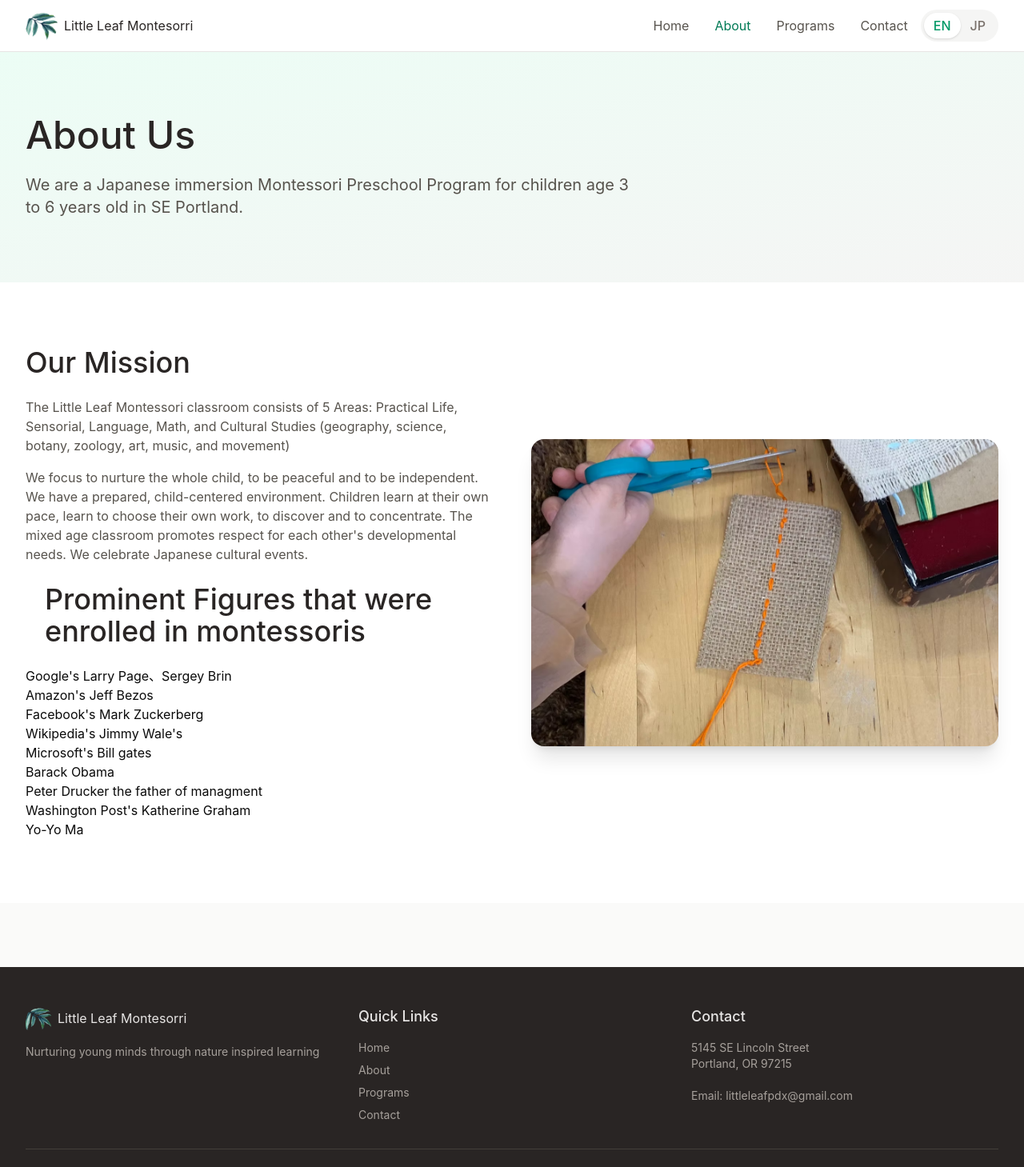
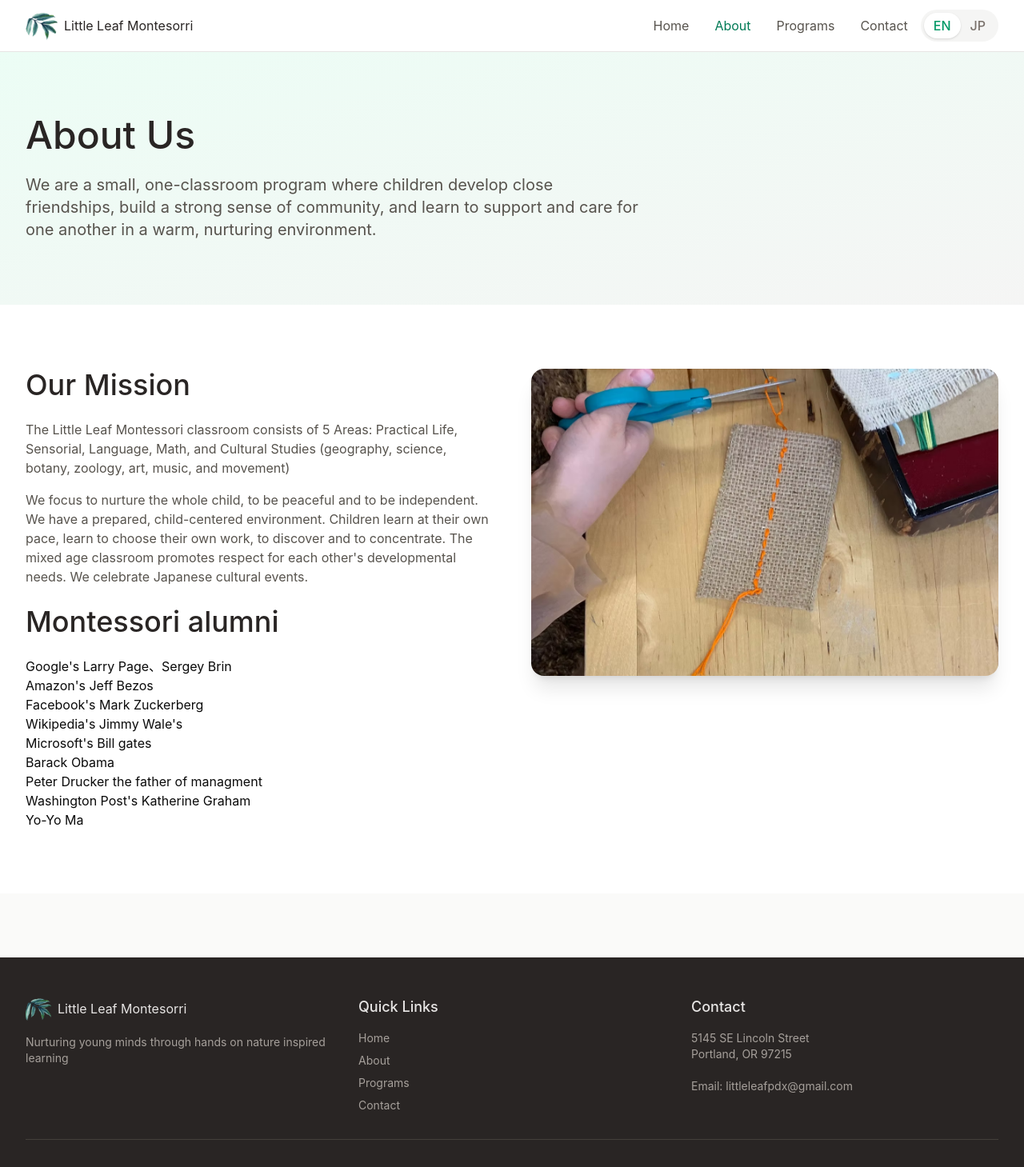
Before and after one commit to bysoftwareconsulting/little-leaf-montessori, a React (Vite) app in the folder littleLeafMontesorri/: page /about in a window 1280 px wide. Shown: the top 1459 px of the page at 80% size. Built offline with nearby package versions, Linux system fonts and the light colour scheme.

Commit message:
client requests

```diff
--- a/littleLeafMontesorri/src/app/components/About.tsx
+++ b/littleLeafMontesorri/src/app/components/About.tsx
@@ -19,7 +19,7 @@ export function About() {
       {/* Mission Section */}
       <section className="py-20 bg-white">
         <div className="max-w-7xl mx-auto px-4 sm:px-6 lg:px-8">
-          <div className="grid grid-cols-1 lg:grid-cols-2 gap-12 items-center">
+          <div className="grid grid-cols-1 lg:grid-cols-2 gap-12">
             <div>
               <h2 className="text-4xl mb-6 text-stone-800">{translations.aboutHero.title}</h2>
               <p className="text-stone-600 mb-4">
@@ -28,7 +28,7 @@ export function About() {
               <p className="text-stone-600">
               {translations.aboutHero.desc2}
               </p>
-              <h3 className="text-4xl m-6 text-stone-800">{translations.aboutHero.subtitle}</h3>
+              <h3 className="text-4xl my-6 text-stone-800">{translations.aboutHero.subtitle}</h3>
               <ul>
                 {translations.aboutHero.list.map((item:string)=>{
                   return <li key={item}>{item}</li>
--- a/littleLeafMontesorri/src/app/components/Home.tsx
+++ b/littleLeafMontesorri/src/app/components/Home.tsx
@@ -21,6 +21,9 @@ export function Home() {
           <h1 className="text-5xl md:text-6xl mb-6">{translations.homeHero.title}</h1>
           <p className="text-xl md:text-2xl mb-8 text-stone-100">
             {translations.homeHero.subtitle}
+          </p>
+          <p className="text-xl md:text-2xl mb-8 text-stone-100">
+            {translations.homeHero.subsubtitle}
           </p>
           <div className="flex gap-4 justify-center flex-wrap">
             <Link
--- a/littleLeafMontesorri/src/i18n/eng.ts
+++ b/littleLeafMontesorri/src/i18n/eng.ts
@@ -7,7 +7,7 @@ export const en = {
     },
     footer:{
       name:"Little Leaf Montesorri",
-      motto:"Nurturing young minds through nature inspired learning",
+      motto:"Nurturing young minds through hands on nature inspired learning",
       quickLinks:"Quick Links",
       contact:"Contact",
       address1:"5145 SE Lincoln Street",
@@ -16,7 +16,8 @@ export const en = {
   },
     homeHero: {
       title: "Little Leaf Montessori",
-      subtitle: "We are a Japanese immersion Montessori Preschool Program for children age 3 to 6 years old in SE Portland.",
+      subtitle: "We are a Japanese immersion Montessori Preschool Program",
+      subsubtitle:"for children age 3 to 6 years old in SE Portland",
       exploreButton:"Explore Programs",
       scheduleButton:"Schedule a Vist"
     },
@@ -40,13 +41,13 @@ export const en = {
     },
     aboutTitle:{
       title:"About Us",
-      desc:"We are a Japanese immersion Montessori Preschool Program for children age 3 to 6 years old in SE Portland."
+      desc:"We are a small, one-classroom program where children develop close friendships, build a strong sense of community, and learn to support and care for one another in a warm, nurturing environment. "
     },
     aboutHero:{
       title:"Our Mission",
       desc1:"The Little Leaf Montessori classroom consists of 5 Areas: Practical Life, Sensorial, Language, Math, and Cultural Studies (geography, science, botany, zoology, art, music, and movement)",
       desc2:"We focus to nurture the whole child, to be peaceful and to be independent. We have a prepared, child-centered environment. Children learn at their own pace, learn to choose their own work, to discover and to concentrate. The mixed age classroom promotes respect for each other's developmental needs. We celebrate Japanese cultural events.",
-      subtitle:"Prominent Figures that were enrolled in montessoris",
+      subtitle:"Montessori alumni",
       list:["Google's Larry Page、Sergey Brin","Amazon's Jeff Bezos","Facebook's Mark Zuckerberg","Wikipedia's Jimmy Wale's","Microsoft's Bill gates","Barack Obama","Peter Drucker the father of managment","Washington Post's Katherine Graham","Yo-Yo Ma"]
     },
     programHeader:{
@@ -55,21 +56,21 @@ export const en = {
     },
     programHero:{
       programs:[
-        {title:"2025-26 Program",desc:"We offer 2, 3, 4 and 5 days Japanese preschool programs with half day (8:30 - 12:15) and full day (8:30 - 14:45) options and we serve children from 3 to 6 years old.   Depending on availability, you can choose which days your child attends.　Before and after school care is also available."},
+        {title:"Montesorri School",desc:"We offer 2, 3, 4 and 5 days Japanese preschool programs with half day (8:30 - 12:15) and full day (8:30 - 14:45) options and we serve children from 3 to 6 years old.   Depending on availability, you can choose which days your child attends.　Before and after school care are available."},
       ]
     },
     programSchedule:{
       title:"Daily Schedule",
       schedule:[
-        {activity:"Before school care",time:"7:30 - 8:30"},
+        {activity:"Before school care",time:"7:00 - 8:30"},
         {activity:"Drop off",time:"8:30"},
         {activity:"Outdoor time",time:"8:30 - 9:30"},
-        {activity:"Morning work time, Snack(provided, organic products as possible), Circle time",time:"9:30 - 11:30"},
+        {activity:"Morning work time, Snack(providing mostly organic snacks), Circle time",time:"9:30 - 11:30"},
         {activity:"Lunch",time:"11:40 - 12:05"},
         {activity:"Transition & Book Reading",time:"12:05 -12:15"},
         {activity:"Half day Pick up",time:"12:15"},
         {activity:"Afternoon work, Rest",time:"12:15 - 14:30"},
-        {activity:"Transition & Book Reading",time:"14:30 - 14:45"},
+        {activity:"Clean up and Book reading",time:"14:30 - 14:45"},
         {activity:"Full day Pick up",time:"14:45"},
         {activity:"After school care",time:"14:45 - 17:00"}
       ]
--- a/littleLeafMontesorri/src/i18n/jpn.ts
+++ b/littleLeafMontesorri/src/i18n/jpn.ts
@@ -33,7 +33,7 @@ export const jpn = {
     },
     footer:{
         name:"Little Leaf Montesorri",
-        motto:"Nurturing young minds through nature inspired learning",
+        motto:"Nurturing young minds through hands on nature inspired learning",
         quickLinks:"クイックリンク",
         contact:"コンタクト",
         address1:"5145 SE Lincoln Street",
@@ -58,13 +58,13 @@ export const jpn = {
     },
     programHero:{
       programs:[
-        {title:"2025-26 プログラム",desc:"３歳から６歳の半日または全日,　そして週２日から週５日の日本語のプリスクールです。曜日につきましては、空き状況によりお好きな日にちをお選びいただけます。ビフォー、アフタースクールも提供しています。"},
+        {title:"プログラム",desc:"３歳から６歳の半日または全日,　そして週２日から週５日の日本語のプリスクールです。曜日につきましては、空き状況によりお好きな日にちをお選びいただけます。ビフォー、アフタースクールも提供しています。"},
       ]
     },
     programSchedule:{
       title:"１日の様子",
       schedule:[
-        {activity:"ビフォーケア",time:"7:30 - 8:30"},
+        {activity:"ビフォーケア",time:"7:00 - 8:30"},
         {activity:"登園",time:"8:30"},
         {activity:"お外遊び",time:"8:30 - 9:30"},
         {activity:"朝のお仕事、おやつ(できる限り有機のものをご用意いたします )、日本語のサークルタイム",time:"9:30 - 11:30"},
```
